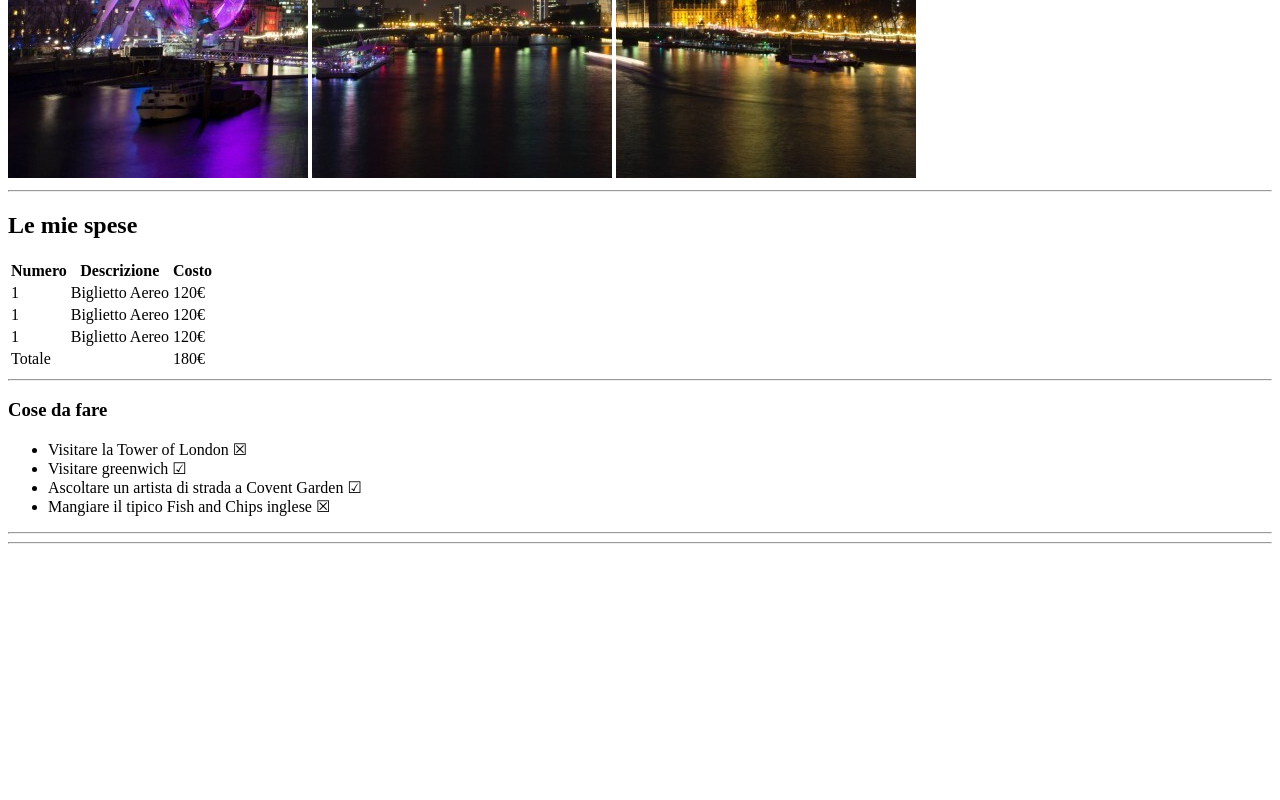
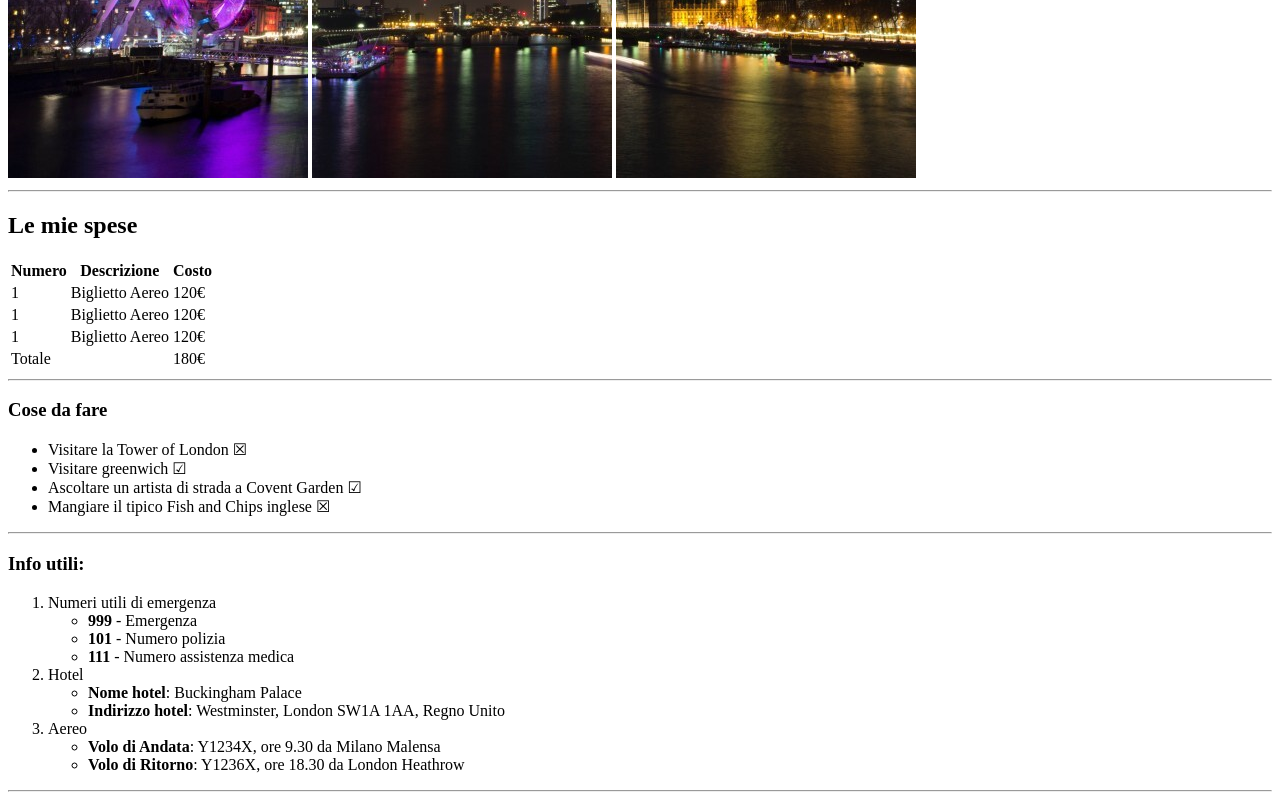
Before and after one commit to vgianluca96/html-london-trip, a plain HTML site: page index.html in a window 1280 px wide. Shown: the part 502-1302 px from the top of the page. Before the commit the page ends 1054 px from the top, so only its background shows below. Drawn offline with Linux system fonts and the light colour scheme.

Commit message:
section info utili
added section info utili

```diff
--- a/index.html
+++ b/index.html
@@ -93,6 +93,41 @@
 
     <section>
 
+        <h3>Info utili:</h3>
+        <!-- /titolo sezione -->
+
+        <ol>
+            <li>
+                Numeri utili di emergenza
+                <ul>
+                    <li><strong>999</strong> - Emergenza</li>
+                    <li><strong>101</strong> - Numero polizia</li>
+                    <li><strong>111</strong> - Numero assistenza medica</li>
+                </ul>
+            </li>
+            <!-- /numeri emergenza -->
+
+            <li>
+                Hotel
+                <ul>
+                    <li><strong>Nome hotel</strong>: Buckingham Palace</li>
+                    <li><strong>Indirizzo hotel</strong>: Westminster, London SW1A 1AA, Regno Unito</li>
+                </ul>
+            </li>
+            <!-- /hotel -->
+
+            <li>
+                Aereo
+                <ul>
+                    <li><strong>Volo di Andata</strong>: Y1234X, ore 9.30 da Milano Malensa</li>
+                    <li><strong>Volo di Ritorno</strong>: Y1236X, ore 18.30 da London Heathrow</li>
+                </ul>
+            </li>
+            <!-- /aereo -->
+
+        </ol>
+        <!-- /elenco -->
+
     </section>
     <!-- /section info utili -->
 
```
